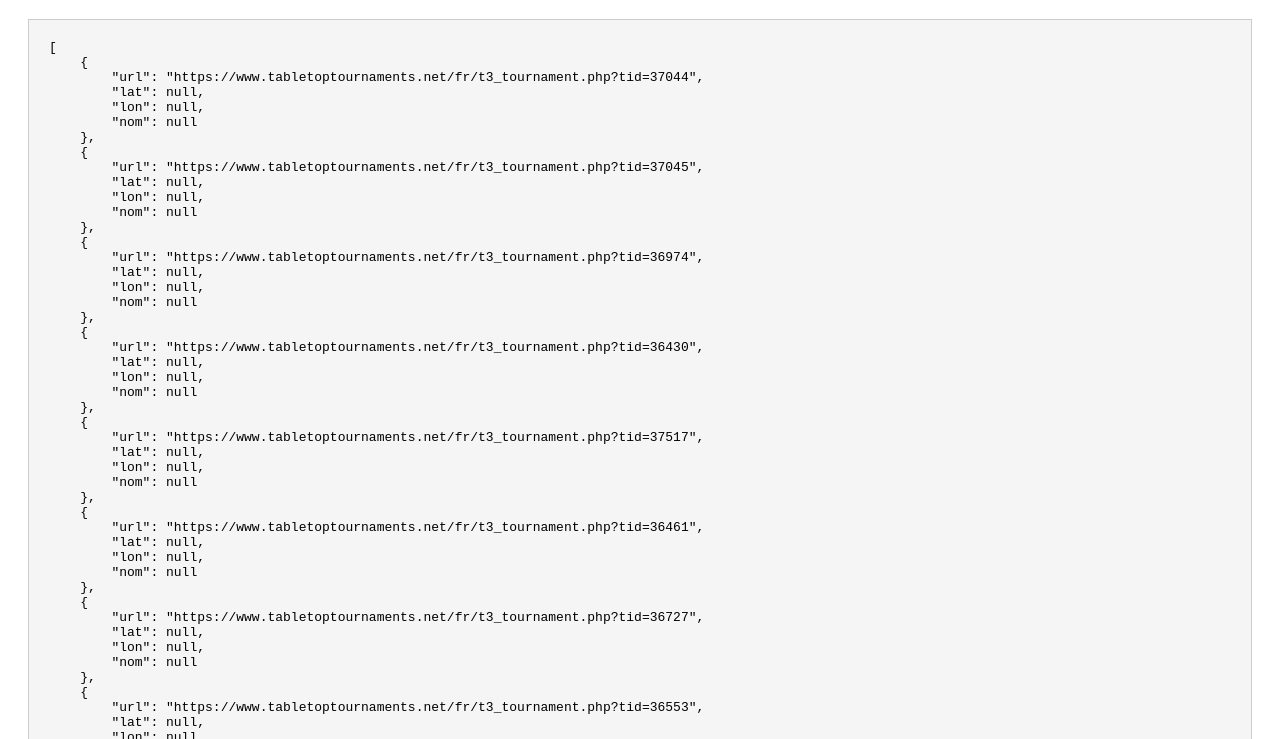
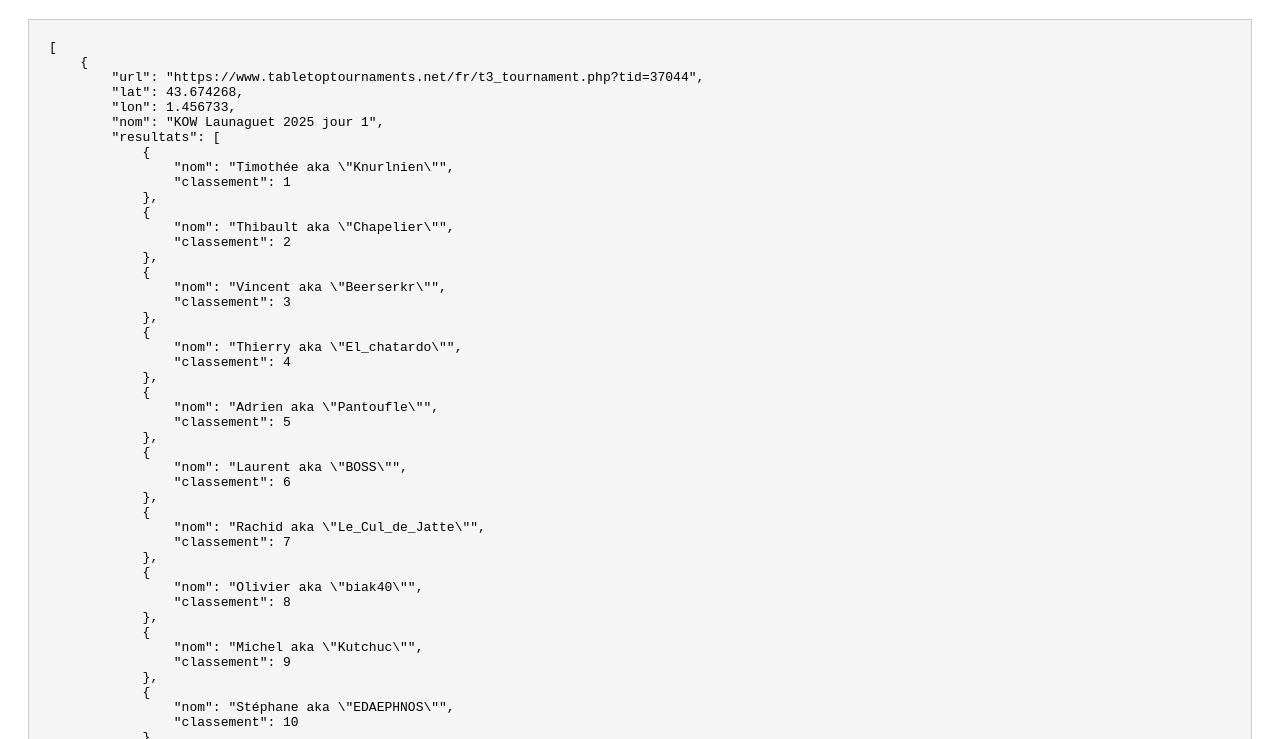
Before and after one commit to aborash/kowGenerator, a website: page public/index.html in a window 1280 px wide. Shown: the part 61-800 px from the top of the page. Drawn offline with Linux system fonts and the light colour scheme; no server answers.

Commit message:
Moulte modif

```diff
--- a/public/index.html
+++ b/public/index.html
@@ -21,28 +21,23 @@
     <script src="mockTournois.js"></script>
     <script>
 
-        // Fonction pour ajouter une adresse sur la carte
-        function addAdresse(adresse) {
-            fetch(`https://nominatim.openstreetmap.org/search?format=json&q=${encodeURIComponent(adresse)}`)
-                .then(response => response.json())
-                .then(data => {
-                    if (data.length > 0) {
-                        const lat = parseFloat(data[0].lat);
-                        const lon = parseFloat(data[0].lon);
-                        L.marker([lat, lon]).addTo(map)
-                            .bindPopup(adresse)
-                    } else {
-                        console.error("Adresse non trouvée :", adresse);
-                    }
-                })
-                .catch(error => {
-                    console.error("Erreur lors du géocodage :", error);
-                });
+        // Fonction pour géocoder une adresse
+        async function geocodeAdresse(adresse) {
+            try {
+                const response = await fetch(`https://nominatim.openstreetmap.org/search?format=json&q=${encodeURIComponent(adresse)}`);
+                const data = await response.json();
+                if (data.length > 0) {
+                    return {
+                        lat: parseFloat(data[0].lat),
+                        lon: parseFloat(data[0].lon)
+                    };
+                }
+                return null;
+            } catch (error) {
+                console.error("Erreur lors du géocodage :", error);
+                return null;
+            }
         }
-
-        // Appel à ton API locale pour récupérer l'adresse
-		//
-
 
         // Liste des URLs de tournois
         const urlsTournois = [
@@ -54,14 +49,15 @@
             "https://www.tabletoptournaments.net/fr/t3_tournament.php?tid=36461",
             "https://www.tabletoptournaments.net/fr/t3_tournament.php?tid=36727",
             "https://www.tabletoptournaments.net/fr/t3_tournament.php?tid=36553",
-            "https://www.tabletoptournaments.net/fr/t3_tournament.php?tid=37559",
             "https://www.tabletoptournaments.net/fr/t3_tournament.php?tid=37606",
             "https://www.tabletoptournaments.net/fr/t3_tournament.php?tid=35708",
             "https://www.tabletoptournaments.net/fr/t3_tournament.php?tid=36672",
             "https://www.tabletoptournaments.net/fr/t3_tournament.php?tid=37878",
             "https://www.tabletoptournaments.net/fr/t3_tournament.php?tid=36645",
             "https://www.tabletoptournaments.net/fr/t3_tournament.php?tid=36483",
-            "https://www.tabletoptournaments.net/fr/t3_tournament.php?tid=37264"
+            "https://www.tabletoptournaments.net/fr/t3_tournament.php?tid=37264",
+            "https://www.tabletoptournaments.net/fr/t3_tournament.php?tid=37991",
+            "https://www.tabletoptournaments.net/fr/t3_tournament.php?tid=37990"
         ];
 
         // Import du mock depuis mockTournois.js
@@ -90,45 +86,29 @@
         // Pour chaque tournoi, collecte les infos
         async function getTournoi(url) {
             try {
-                // Le scraping des résultats est maintenant fait côté serveur
-
-                // Extraire le tid de l'URL
-                const tidMatch = url.match(/tid=(\d+)/);
-                const tid = tidMatch ? tidMatch[1] : null;
-
                 if (mockTournoisMap[url]) {
-                    // Si dans le mock, utilise les coordonnées connues
+                    // Si dans le mock, utilise directement toutes les données
                     const t = mockTournoisMap[url];
-                    // Récupérer les résultats même pour les tournois en mock
-                    const data = await fetch(`/scrape?url=${encodeURIComponent(url)}`).then(r => r.json());
                     return {
                         url: t.url,
                         lat: t.lat,
                         lon: t.lon,
                         nom: t.nom,
-                        resultats: data.resultats || []
+                        resultats: t.resultats,
+                        deuxJours: t.deuxJours
                     };
                 } else {
-                    // Sinon, scrape et géocode
+                    // Sinon, récupère les données du serveur et géocode l'adresse
                     const data = await fetch(`/scrape?url=${encodeURIComponent(url)}`).then(r => r.json());
-                    if (data.adresse) {
-                        const geo = await fetch(`https://nominatim.openstreetmap.org/search?format=json&q=${encodeURIComponent(data.adresse)}`).then(r => r.json());
-                        if (geo.length > 0) {
-                            return {
-                                url: url,
-                                lat: parseFloat(geo[0].lat),
-                                lon: parseFloat(geo[0].lon),
-                                nom: data.nom,
-                                resultats: data.resultats || []
-                            };
-                        }
-                    }
+                    const geoData = await geocodeAdresse(data.adresse);
+                    console.log("deuxJours "+data.deuxJours);
                     return {
                         url: url,
-                        lat: null,
-                        lon: null,
-                        nom: data.nom || null,
-                        resultats: data.resultats || []
+                        lat: geoData ? geoData.lat : null,
+                        lon: geoData ? geoData.lon : null,
+                        nom: data.nom,
+                        resultats: data.resultats || [],
+                        deuxJours: data.deuxJours
                     };
                 }
             } catch (error) {
@@ -137,7 +117,9 @@
                     url: url,
                     lat: null,
                     lon: null,
-                    nom: null
+                    nom: null,
+                    resultats: [],
+                    deuxJours: false
                 };
             }
         }
@@ -149,7 +131,38 @@
                 const tournoi = await getTournoi(url);
                 result.push(tournoi);
             }
+
+            // Afficher les résultats des tournois
             document.getElementById('result').textContent = JSON.stringify(result, null, 4);
+
+            // Ajouter une ligne de séparation
+            document.getElementById('result').textContent += "\n-------------------\n\n";
+
+            // Création de la liste des joueurs
+            const AllPlayer = new Map(); // Utilisation d'une Map pour faciliter la recherche
+
+            // Parcourir tous les tournois
+            result.forEach(tournoi => {
+                if (tournoi.resultats && Array.isArray(tournoi.resultats)) {
+                    tournoi.resultats.forEach(resultat => {
+                        if (!AllPlayer.has(resultat.nom)) {
+                            AllPlayer.set(resultat.nom, {
+                                nom: resultat.nom,
+                                region: '', // À remplir plus tard
+                                classements: [], // Liste des classements
+                                pointTotal: 0 // À calculer plus tard
+                            });
+                        }
+                    });
+                }
+            });
+
+            // Convertir la Map en array pour l'affichage
+            const playersList = Array.from(AllPlayer.values());
+
+            // Ajouter la liste des joueurs au résultat
+            document.getElementById('result').textContent += "Liste des joueurs :\n" +
+                JSON.stringify(playersList, null, 4);
         }
 
         main().catch(console.error);
--- a/public/mockTournois.js
+++ b/public/mockTournois.js
@@ -63,7 +63,8 @@
                 "nom": "Dominique aka \"MaSeDrIm\"",
                 "classement": 14
             }
-        ]
+        ],
+        "deuxJours": false
     },
     {
         "url": "https://www.tabletoptournaments.net/fr/t3_tournament.php?tid=37045",
@@ -119,7 +120,8 @@
                 "nom": "Adrien aka \"Pantoufle\"",
                 "classement": 12
             }
-        ]
+        ],
+        "deuxJours": false
     },
     {
         "url": "https://www.tabletoptournaments.net/fr/t3_tournament.php?tid=36974",
@@ -171,7 +173,8 @@
                 "nom": "Jean aka \"Twerk\"",
                 "classement": 11
             }
-        ]
+        ],
+        "deuxJours": true
     },
     {
         "url": "https://www.tabletoptournaments.net/fr/t3_tournament.php?tid=36430",
@@ -227,7 +230,8 @@
                 "nom": "Mario aka \"Marmiu\"",
                 "classement": 12
             }
-        ]
+        ],
+        "deuxJours": false
     },
     {
         "url": "https://www.tabletoptournaments.net/fr/t3_tournament.php?tid=37517",
@@ -259,7 +263,8 @@
                 "nom": "Xavier aka \"Dalendur\"",
                 "classement": 6
             }
-        ]
+        ],
+        "deuxJours": false
     },
     {
         "url": "https://www.tabletoptournaments.net/fr/t3_tournament.php?tid=36461",
@@ -363,7 +368,8 @@
                 "nom": "Joris aka \"Jawjaw\"",
                 "classement": 24
             }
-        ]
+        ],
+        "deuxJours": true
     },
     {
         "url": "https://www.tabletoptournaments.net/fr/t3_tournament.php?tid=36727",
@@ -451,7 +457,8 @@
                 "nom": "Willy aka \"wil_ly\"",
                 "classement": 20
             }
-        ]
+        ],
+        "deuxJours": true
     },
     {
         "url": "https://www.tabletoptournaments.net/fr/t3_tournament.php?tid=36553",
@@ -507,14 +514,8 @@
                 "nom": "Sylvain aka \"Helvain\"",
                 "classement": 12
             }
-        ]
-    },
-    {
-        "url": "https://www.tabletoptournaments.net/fr/t3_tournament.php?tid=37559",
-        "lat": 47.474,
-        "lon": 2.516,
-        "nom": "Muton noir sur une journée",
-        "resultats": []
+        ],
+        "deuxJours": true
     },
     {
         "url": "https://www.tabletoptournaments.net/fr/t3_tournament.php?tid=37606",
@@ -602,7 +603,8 @@
                 "nom": "(anonyme)",
                 "classement": 20
             }
-        ]
+        ],
+        "deuxJours": true
     },
     {
         "url": "https://www.tabletoptournaments.net/fr/t3_tournament.php?tid=35708",
@@ -658,7 +660,8 @@
                 "nom": "Sylvain aka \"Helvain\"",
                 "classement": 12
             }
-        ]
+        ],
+        "deuxJours": true
     },
     {
         "url": "https://www.tabletoptournaments.net/fr/t3_tournament.php?tid=36672",
@@ -714,7 +717,8 @@
                 "nom": "Joris aka \"Jawjaw\"",
                 "classement": 12
             }
-        ]
+        ],
+        "deuxJours": true
     },
     {
         "url": "https://www.tabletoptournaments.net/fr/t3_tournament.php?tid=37878",
@@ -746,7 +750,8 @@
                 "nom": "Gaëtan aka \"Zeeloy\"",
                 "classement": 6
             }
-        ]
+        ],
+        "deuxJours": true
     },
     {
         "url": "https://www.tabletoptournaments.net/fr/t3_tournament.php?tid=36645",
@@ -818,7 +823,8 @@
                 "nom": "Dominique aka \"MaSeDrIm\"",
                 "classement": 16
             }
-        ]
+        ],
+        "deuxJours": true
     },
     {
         "url": "https://www.tabletoptournaments.net/fr/t3_tournament.php?tid=36483",
@@ -922,14 +928,162 @@
                 "nom": "Ryan aka \"Wugga\"",
                 "classement": 24
             }
-        ]
+        ],
+        "deuxJours": true
+    },,
+    {
+        "url": "https://www.tabletoptournaments.net/fr/t3_tournament.php?tid=37991",
+        "lat": 50.641954,
+        "lon": 3.106047,
+        "nom": "Lille 2 - Tournoi Kings of War à Mons En Baroeul | T³",
+        "resultats": [
+            {
+                "nom": "Vincent aka \"Julo62\"",
+                "classement": 1
+            },
+            {
+                "nom": "Samuel aka \"expunk\"",
+                "classement": 2
+            },
+            {
+                "nom": "Paco aka \"Iblis\"",
+                "classement": 3
+            },
+            {
+                "nom": "Antonio aka \"Theodrid\"",
+                "classement": 4
+            },
+            {
+                "nom": "Alban aka \"walach\"",
+                "classement": 5
+            },
+            {
+                "nom": "Alex aka \"Alexlesec\"",
+                "classement": 6
+            },
+            {
+                "nom": "Maxime aka \"Fao\"",
+                "classement": 7
+            },
+            {
+                "nom": "Miguel Angel S.",
+                "classement": 8
+            },
+            {
+                "nom": "Oscar M.",
+                "classement": 9
+            },
+            {
+                "nom": "Olivier aka \"Orckel\"",
+                "classement": 10
+            },
+            {
+                "nom": "Rodolphe aka \"LuciusForge\"",
+                "classement": 11
+            },
+            {
+                "nom": "James aka \"Sousou\"",
+                "classement": 12
+            },
+            {
+                "nom": "Impair aka \"Impair\"",
+                "classement": 13
+            },
+            {
+                "nom": "Kenzo aka \"KENZO\"",
+                "classement": 14
+            }
+        ],
+        "deuxJours": false
+    },
+    {
+        "url": "https://www.tabletoptournaments.net/fr/t3_tournament.php?tid=37990",
+        "lat": 50.641954,
+        "lon": 3.106047,
+        "nom": "Lille 1 - Tournoi Kings of War à Mons En Baroeul | T³",
+        "resultats": [
+            {
+                "nom": "Paco aka \"Iblis\"",
+                "classement": 1
+            },
+            {
+                "nom": "Antonio aka \"Theodrid\"",
+                "classement": 2
+            },
+            {
+                "nom": "Alex aka \"Alexlesec\"",
+                "classement": 3
+            },
+            {
+                "nom": "Olivier aka \"Orckel\"",
+                "classement": 4
+            },
+            {
+                "nom": "Oscar M.",
+                "classement": 5
+            },
+            {
+                "nom": "Miguel Angel S.",
+                "classement": 6
+            },
+            {
+                "nom": "Alban aka \"walach\"",
+                "classement": 7
+            },
+            {
+                "nom": "Samuel aka \"expunk\"",
+                "classement": 8
+            },
+            {
+                "nom": "Olivier aka \"ollv\"",
+                "classement": 9
+            },
+            {
+                "nom": "Eric aka \"Crom-_-\"",
+                "classement": 10
+            },
+            {
+                "nom": "Rodolphe aka \"LuciusForge\"",
+                "classement": 11
+            },
+            {
+                "nom": "James aka \"Sousou\"",
+                "classement": 12
+            },
+            {
+                "nom": "Maxime aka \"Fao\"",
+                "classement": 13
+            },
+            {
+                "nom": "Vincent aka \"Julo62\"",
+                "classement": 14
+            },
+            {
+                "nom": "Kenzo aka \"KENZO\"",
+                "classement": 15
+            },
+            {
+                "nom": "Pierre aka \"meg\"",
+                "classement": 16
+            },
+            {
+                "nom": "Impair aka \"Impair\"",
+                "classement": 17
+            },
+            {
+                "nom": "Christophe aka \"galahad59\"",
+                "classement": 18
+            }
+        ],
+        "deuxJours": false
     },
     {
         "url": "https://www.tabletoptournaments.net/fr/t3_tournament.php?tid=37264",
         "lat": 43.35,
         "lon": -0.25,
         "nom": "The King of the Hill",
-        "resultats": []
+        "resultats": [],
+        "deuxJours": true
     }
 ];
 window.mockTournois = tournois;
```
Also changed, not shown: index.js (deleted, +0 -44 lines), public/scrape.js (+33 -6 lines), server.js (+23 -8 lines).
